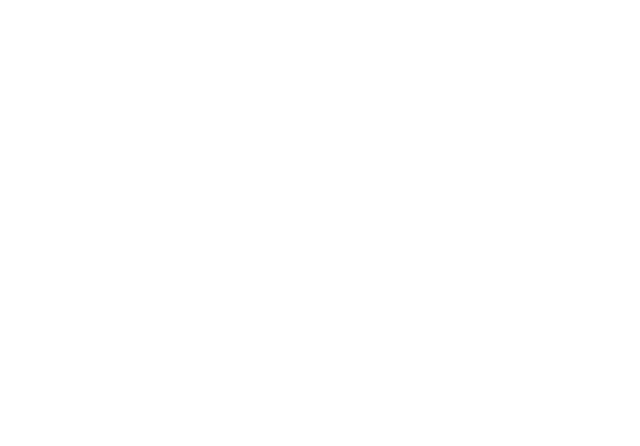
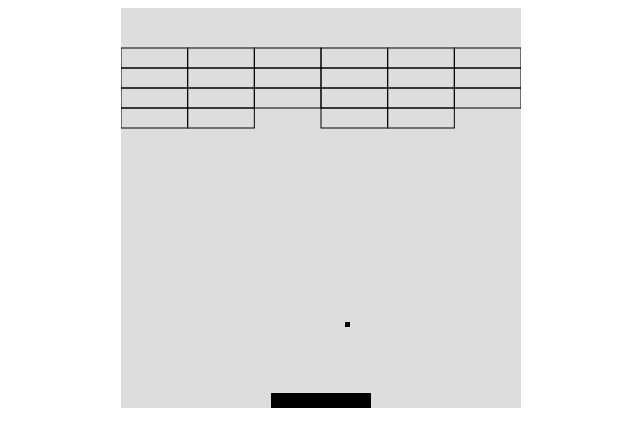
Before and after one commit to gitaro-p/js-study, a website: page html/index.html in a window 1280 px wide. Shown: the whole page, without its empty margins (319-959 px from the left). Drawn offline with Linux system fonts and the light colour scheme.

Commit message:
ボール崩しゲーム

```diff
--- a/html/index.html
+++ b/html/index.html
@@ -1,13 +1,160 @@
-<!DOCTYPE html>
-<html lang="en">
-<head>
-  <meta charset="UTF-8">
-  <meta name="viewport" content="width=device-width, initial-scale=1.0">
-  <meta http-equiv="X-UA-Compatible" content="ie=edge">
-  <title>Document</title>
-</head>
+<!doctype html>
+<html>
 <body>
-  <script src="index.js"></script>
+<script>
 
+  // Canvas要素の初期設定
+  const canvas = document.createElement('canvas');
+  const ctx = canvas.getContext('2d');
+
+  canvas.width = 400;
+  canvas.height = 400;
+
+  canvas.setAttribute('style', 'display:block;margin:auto;background-color: #ddd');
+
+  document.body.appendChild(canvas);
+
+
+
+  //
+  // ★ここからブロック崩しのプログラム★
+  //
+
+  const ball = {
+    x: null,
+    y: null,
+    width: 5,
+    height: 5,
+    speed: 4,
+    dx: null,
+    dy: null,
+
+    update: function() {
+      ctx.fillRect(this.x, this.y, this.width, this.height);
+      ctx.fill();
+
+      // ボールが壁に当たった時に跳ね返すための条件分岐
+      if(this.x < 0 || this.x > canvas.width) this.dx *= -1;
+      if(this.y < 0 || this.y > canvas.height) this.dy *= -1;
+      // ボールが地面に落ちた時にゲームを終了させる場合は
+      // if(this.y > canvas.height)　を条件式にプログラムする
+
+
+      this.x += this.dx;
+      this.y += this.dy;
+    }
+  }
+
+  const paddle = {
+    x: null,
+    y: null,
+    width: 100,
+    height: 15,
+    speed: 0,
+
+    update: function() {
+      ctx.fillRect(this.x, this.y, this.width, this.height);
+      ctx.fill();
+
+      this.x += this.speed;
+    }
+  }
+
+  const block = {
+    width: null,
+    height: 20,
+    data: [], // 全ブロックの位置情報を格納する
+
+    update: function() {
+      this.data.forEach(brick => {
+        ctx.strokeRect(brick.x, brick.y, brick.width, brick.height);
+        ctx.stroke();
+      })
+    }
+  }
+
+  // ブロックの配置を配列で指定できるようにする
+  // 0：非表示
+  // 1：表示
+  const level = [
+    [0,0,0,0,0,0],
+    [0,0,0,0,0,0],
+    [1,1,1,1,1,1],
+    [1,1,1,1,1,1],
+    [1,1,1,1,1,1],
+    [1,1,1,1,1,1],
+  ]
+
+  const init = () => {
+    paddle.x = canvas.width / 2 - paddle.width / 2;
+    paddle.y = canvas.height - paddle.height;
+
+    ball.x = canvas.width / 2;
+    ball.y = canvas.height / 2 + 50;
+    ball.dx = ball.speed;
+    ball.dy = ball.speed;
+
+    block.width = canvas.width / level[0].length;
+
+    // 全ブロックの位置情報を設定する
+    for(let i=0; i<level.length; i++) {
+      for(let j=0; j<level[i].length; j++) {
+        if(level[i][j]) {
+          block.data.push({
+            x: block.width * j,
+            y: block.height * i,
+            width: block.width,
+            height: block.height
+          })
+        }
+      }
+    }
+  }
+
+  // 当たり判定
+  const collide = (obj1, obj2) => {
+    return obj1.x < obj2.x + obj2.width &&
+           obj2.x < obj1.x + obj1.width &&
+           obj1.y < obj2.y + obj2.height &&
+           obj2.y < obj1.y + obj1.height;
+  }
+
+  // メイン処理
+  const loop = () => {
+    ctx.clearRect(0,0,canvas.width,canvas.height);
+
+    paddle.update();
+    ball.update();
+    block.update();
+
+    // ボールとパドルの当たり判定
+    if(collide(ball, paddle)) {
+      ball.dy *= -1;
+      ball.y = paddle.y - ball.height; // パドルの端にボールが当たった時にめり込まないようにする
+    }
+
+    // ボールとブロックの当たり判定
+    block.data.forEach((brick, index) => {
+      if(collide(ball, brick)) {
+        ball.dy *= -1;
+        block.data.splice(index, 1);
+      }
+    })
+
+    window.requestAnimationFrame(loop);
+  }
+
+  init();
+  loop();
+
+
+  document.addEventListener('keydown', e => {
+    if(e.key === 'ArrowLeft') paddle.speed = -6;
+    if(e.key === 'ArrowRight') paddle.speed = 6;
+  });
+
+  document.addEventListener('keyup', () => paddle.speed = 0);
+
+</script>
 </body>
 </html>
--- a/html/index.js
+++ /dev/null
@@ -1,12 +0,0 @@
-let number = 1;
-
-while (number <= 50) {
-    console.log(number);
-    number += 1;
-}
-
-//変数numberを1と定義して100までの数字を出力する
-
-/*for(let number = 1; number <= 100; number **) {
-  console.log(number);
-}*/
```
